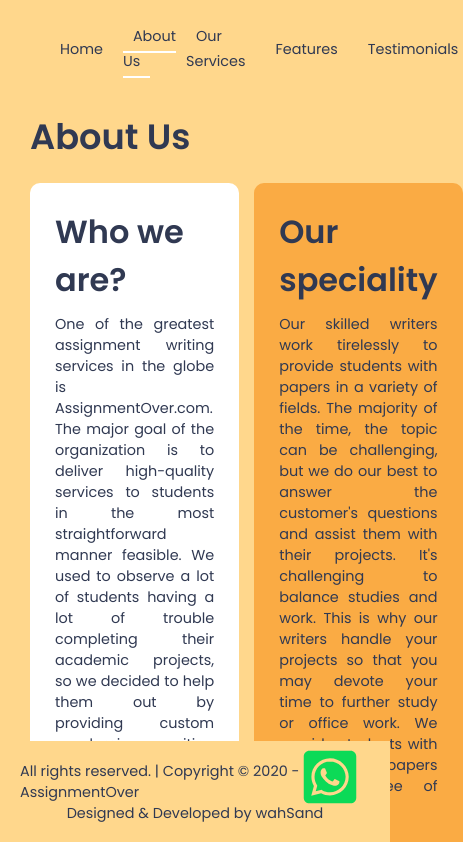
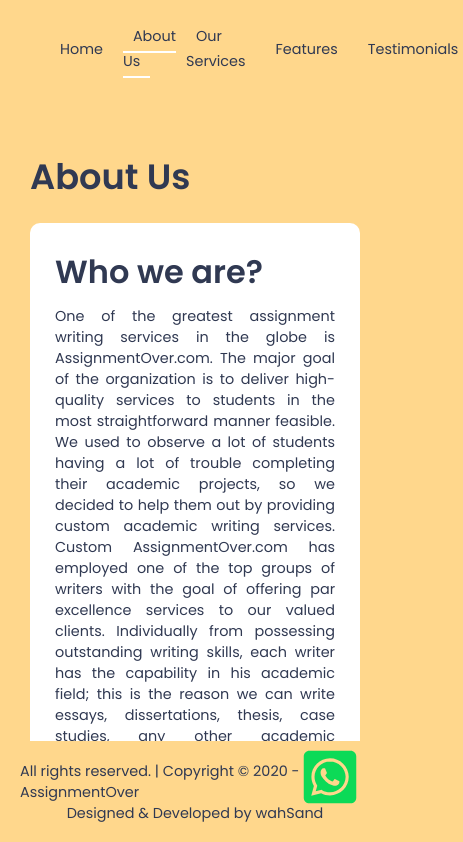
Before and after one commit to wahsandaruwan/assignmentover_frontend, a React (Create React App) app: page /about in a window 390 px wide. Shown: the top 842 px of the page, 463 px wide, since content can reach past the window. Built offline with nearby package versions, Linux system fonts and the light colour scheme.

Commit message:
Added media queries for home and about page

```diff
--- a/src/index.css
+++ b/src/index.css
@@ -316,3 +316,30 @@
   color: #303952;
   margin-bottom: 10px;
 }
+
+/* ----------------Media queries---------------- */
+@media (max-width: 1100px) {
+  /* -----Common----- */
+  .page {
+    padding: 150px 30px;
+  }
+
+  /* -----Home page----- */
+  .home {
+    flex-direction: column;
+  }
+
+  .home .images {
+    max-width: 500px;
+    margin-bottom: 50px;
+  }
+
+  /* -----About page----- */
+  .about .about-info-grid {
+    grid-template-columns: repeat(1, 1fr);
+  }
+
+  .about .about-info-grid .span-column {
+    grid-column: span 1;
+  }
+}
```
